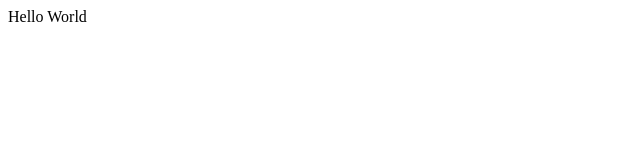
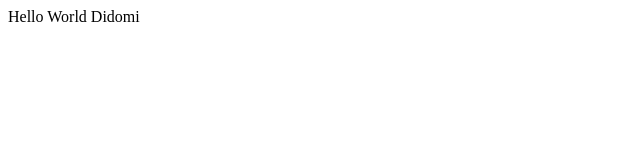
Before and after one commit to marcosraul94/didomi-frontend-challange, a React app: page / in a window 1280 px wide. Shown: the top 160 px of the page, without its empty margins (0-640 px from the left). Built offline with nearby package versions, Linux system fonts and the light colour scheme; the HTML template or start-up script is replaced by a standard one.

Commit message:
Added Didomi to HelloWorld

```diff
--- a/src/App.js
+++ b/src/App.js
@@ -2,7 +2,7 @@ import React from 'react';
 
 const App = () => (
   <div>
-    Hello World
+    Hello World Didomi
   </div>
 );
 
```
